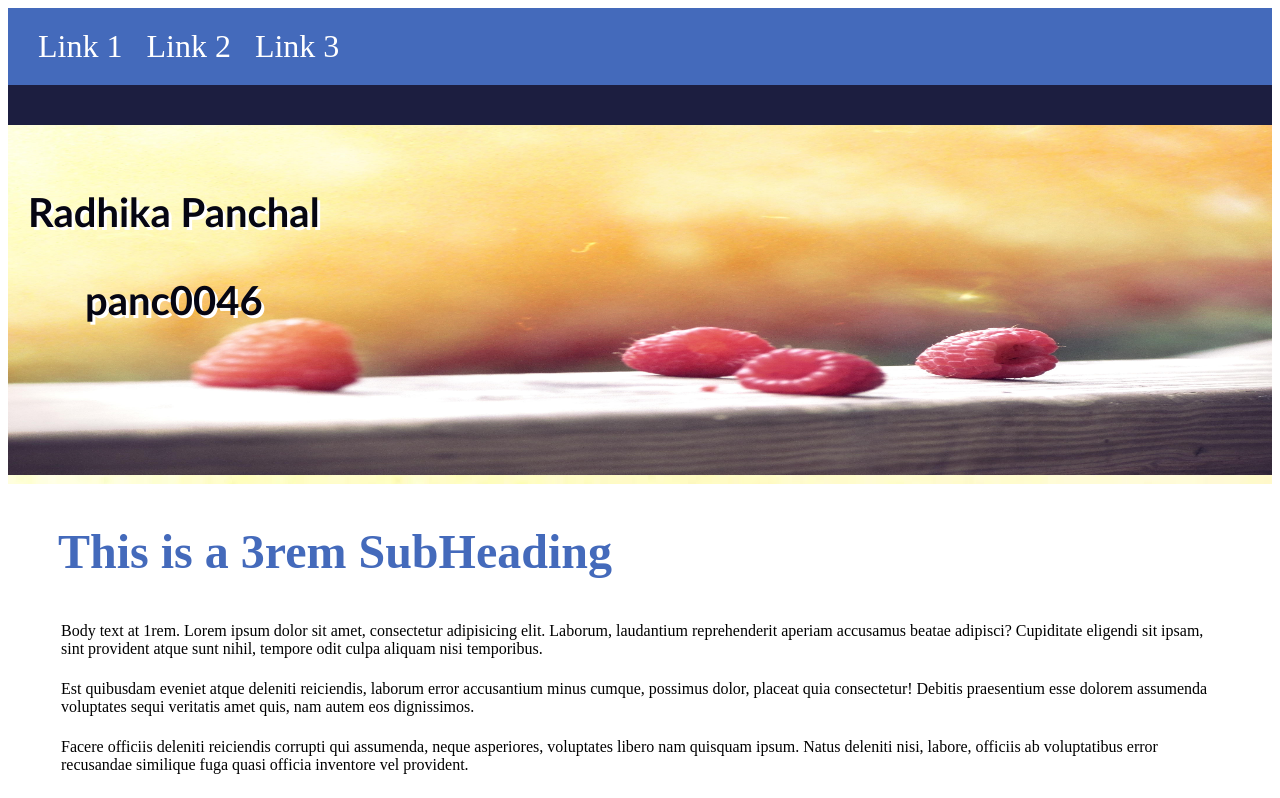
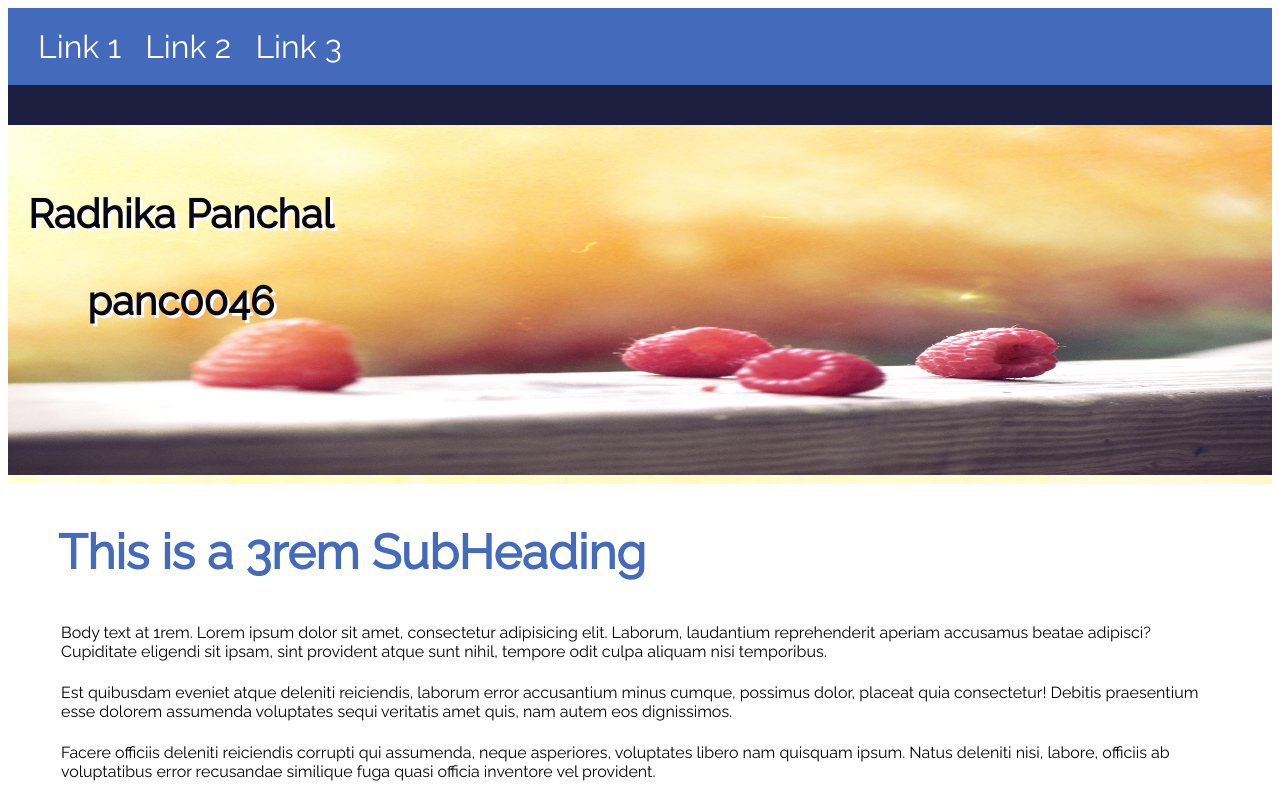
Before and after one commit to panc0046/html-css, a plain HTML site: page index.html in a window 1280 px wide. Shown: the top 798 px of the page. Drawn offline with Linux system fonts and the light colour scheme.

Commit message:
changes in font family

```diff
--- a/index.html
+++ b/index.html
@@ -8,9 +8,6 @@
     <title>HTML - CSS</title>
 </head>
 <body>
-    <header>
-            <!-- HTML plus CSS Basic Layout -->
-    </header>
     <nav>
         <a href="#">Link 1</a>
         <a href="#">Link 2</a>
@@ -20,8 +17,10 @@
     <div class="image">
         <img src="./background.jpg" alt="background-image"/>
         <div class="text1">
-            <p>Radhika Panchal</p>
-            <p>panc0046</p>
+            <header>
+                <p>Radhika Panchal</p>
+                <p>panc0046</p>
+            </header>
         </div>
     </div>
     <main>
--- a/main.css
+++ b/main.css
@@ -1,3 +1,5 @@
+@import url('https://fonts.googleapis.com/css?family=Raleway&display=swap');
+
 @media (max-width: 1920px){
     nav {
         background-color: hsl(221, 47%, 50%);
@@ -5,7 +7,6 @@
     }
     nav a {
         color: hsl(236, 40%, 100%);
-        font-family:'Times New Roman', Times, serif;
         font-size: 2rem;
         text-decoration: none;
         padding: 10px;
@@ -23,7 +24,6 @@
     }
     nav a {
         color: hsl(236, 40%, 100%);
-        font-family:'Times New Roman', Times, serif;
         font-size: 2rem;
         text-decoration: none;
         padding: 10px;
@@ -56,7 +56,6 @@ hr {
 .image {
     position: relative;
     text-align: center;
-    font-family: 'Gill Sans', Calibri, sans-serif;
     font-size: 40px;
     font-weight: bold;
     text-shadow: 3px 3px hsl(236, 40%, 100%);
@@ -94,6 +93,9 @@ img {
 body{
     float: left;
 }
+html {
+    font-family: Raleway, sans-serif;
+}
 ul li {
     font-size: 1rem;
     padding: 3px;
```
